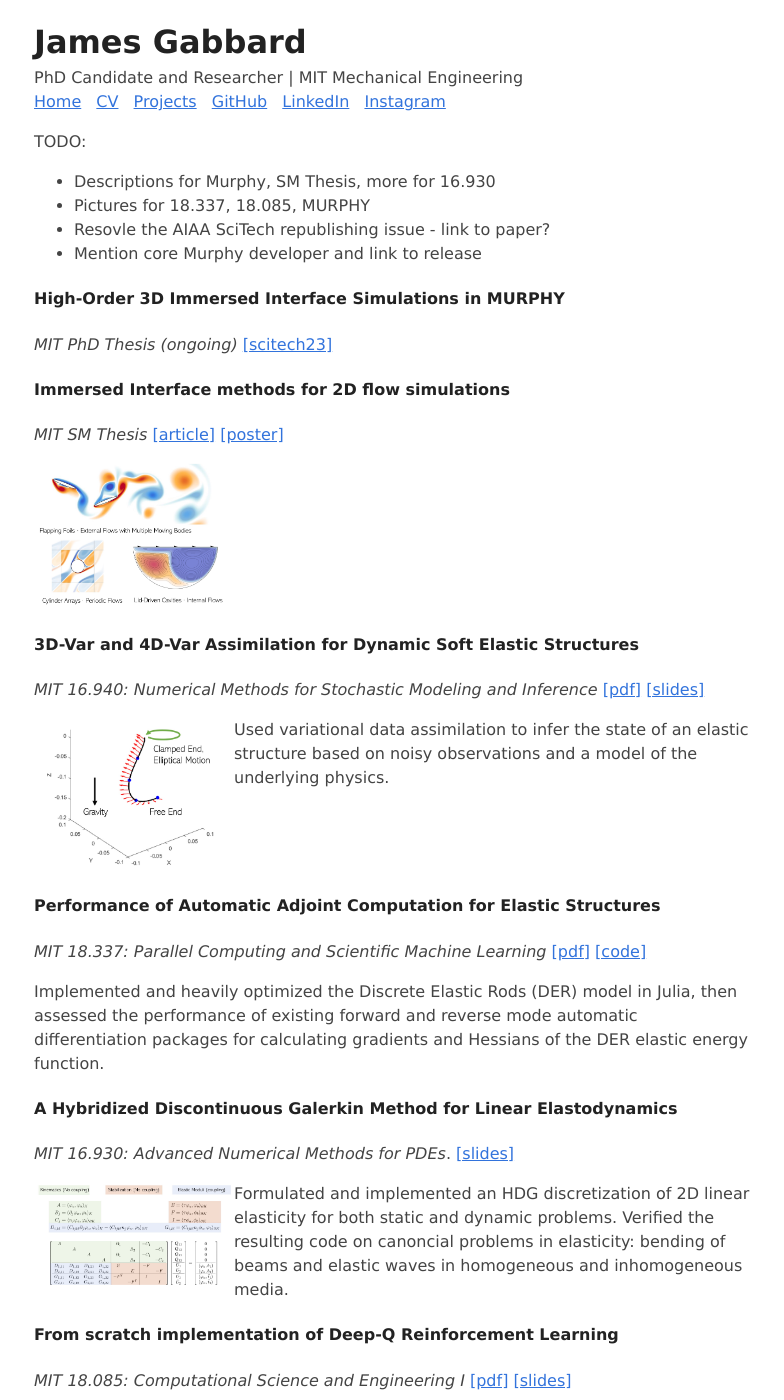
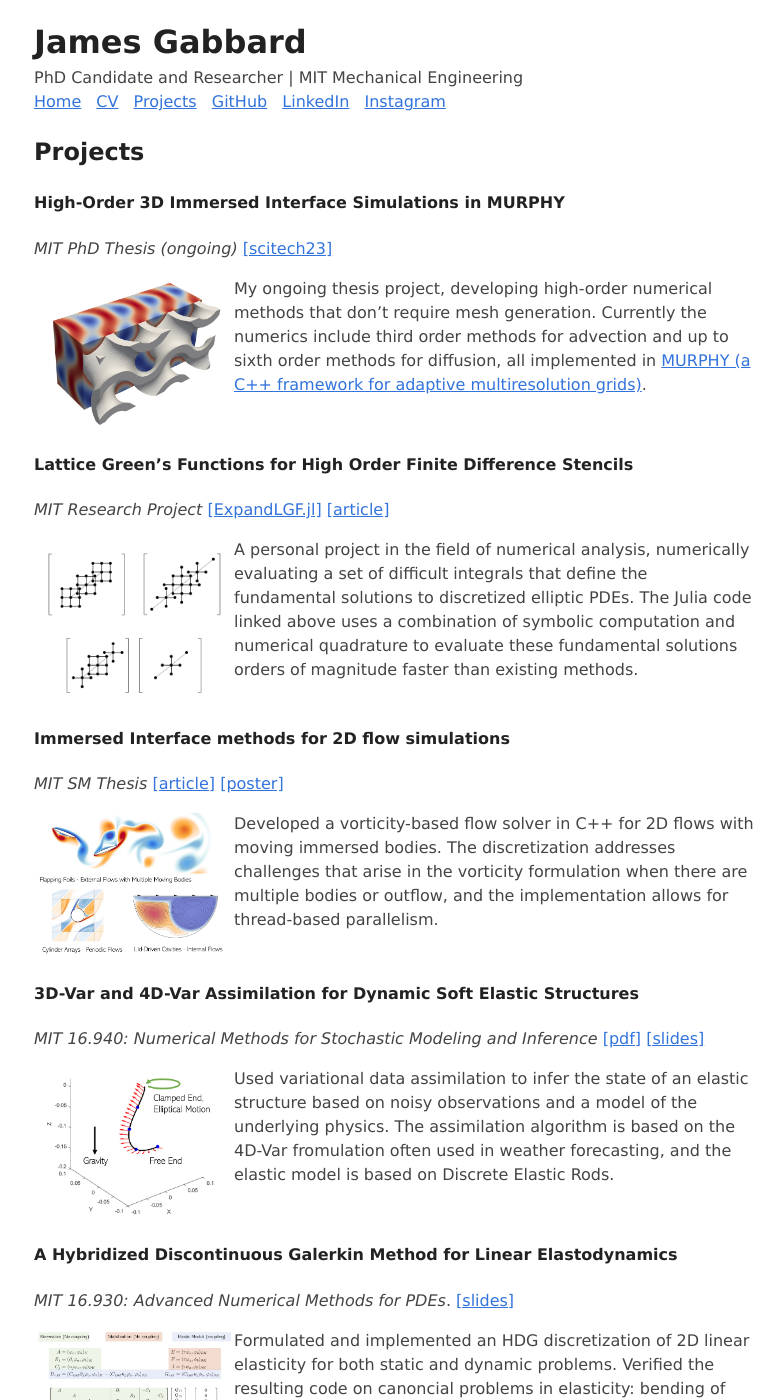
Before and after one commit to jamesgabbard/personal-website, a Jekyll site: the page built from projects.md, in a window 1280 px wide and 1400 px high. Shown: the whole window, without its empty margins (246-1030 px from the left). Built offline with Jekyll 4.4.1, drawn with Linux system fonts in a browser that asks for light colours; some of the changed text lies outside the part shown.

Commit message:
april 2024 update

```diff
--- a/_config.yml
+++ b/_config.yml
@@ -3,10 +3,14 @@
 
 title: James Gabbard
 description: PhD Candidate and Researcher | MIT Mechanical Engineering
-# url: "http://www.mit.edu" # the base hostname & protocol for your site
-# baseurl: "/~jgabbard" # the subpath of your site, e.g. /blog/
-url: http://localhost:4000/
-baseurl:
+
+### to deploy:
+url: "http://www.mit.edu" # the base hostname & protocol for your site
+baseurl: "/~jgabbard" # the subpath of your site, e.g. /blog/
+
+### to build locally:
+# url: http://localhost:4000/
+# baseurl:
 
 #########################
 # more settings
--- a/projects.md
+++ b/projects.md
@@ -2,48 +2,61 @@
 layout: default
 title: Projects
 ---
-TODO:
- - Descriptions for Murphy, SM Thesis, more for 16.930
- - Pictures for 18.337, 18.085, MURPHY
- - Resovle the AIAA SciTech republishing issue - link to paper?
- - Mention core Murphy developer and link to release
-
+## Projects
 #### High-Order 3D Immersed Interface Simulations in MURPHY
 *MIT PhD Thesis (ongoing)*
-[[scitech23]](/assets/AIAA_SciTech_2023_Submission.pdf)
+[[scitech23]]({{ site.baseurl }}/assets/Gabbard_AIAA_SciTech_2023.pdf){:target="_blank"}
+
+<img align="left" width="200" src="{{ site.url }}{{ site.baseurl }}/assets/MurphyIcon.jpg">
+My ongoing thesis project, developing high-order numerical methods that don't require mesh generation. Currently the numerics include third order methods for advection and up to sixth order methods for diffusion, all implemented in [MURPHY (a C++ framework for adaptive multiresolution grids)](https://www.murphy-code.dev/).
+<br clear="left"/>
+
+#### Lattice Green's Functions for High Order Finite Difference Stencils
+*MIT Research Project*
+[[ExpandLGF.jl]](https://github.com/vanreeslab/ExpandLGF.jl){:target="_blank"}
+[[article]](https://vanreeslab.mit.edu/wp-content/papercite-data/pdf/gabbard-2024.pdf){:target="_blank"}
+
+<img align="left" width="200" src="{{ site.url }}{{ site.baseurl }}/assets/LGFicon.png">
+A personal project in the field of numerical analysis, numerically evaluating a set of difficult integrals that define the fundamental solutions to discretized elliptic PDEs. The Julia code linked above uses a combination of symbolic computation and numerical quadrature to evaluate these fundamental solutions orders of magnitude faster than existing methods.
+<br clear="left"/>
+
 
 #### Immersed Interface methods for 2D flow simulations
 *MIT SM Thesis*
-[[article]](https://vanreeslab.mit.edu/wp-content/papercite-data/pdf/gabbard-2022.pdf)
-[[poster]](/assets/MERE_Final.pdf)
+[[article]](https://vanreeslab.mit.edu/wp-content/papercite-data/pdf/gabbard-2022.pdf){:target="_blank"}
+[[poster]]({{ site.baseurl }}/assets/MERE_Final.pdf){:target="_blank"}
 
 <img align="left" width="200" src="{{ site.url }}{{ site.baseurl }}/assets/IIM2D_Icon.jpg">
+Developed a vorticity-based flow solver in C++ for 2D flows with moving immersed bodies. The discretization addresses challenges that arise in the vorticity formulation when there are multiple bodies or outflow, and the implementation allows for thread-based parallelism.
 <br clear="left"/>
 
 #### 3D-Var and 4D-Var Assimilation for Dynamic Soft Elastic Structures
 *MIT 16.940: Numerical Methods for Stochastic Modeling and Inference*
-[[pdf]](/assets/16940_Final_Project.pdf) [[slides]](/assets/16940_Final_Slides.pdf)
+[[pdf]]({{ site.baseurl }}/assets/16940_Final_Project.pdf){:target="_blank"}
+[[slides]]({{ site.baseurl }}/assets/16940_Final_Slides.pdf){:target="_blank"}
 
 <img align="left" width="200" src="{{ site.url }}{{ site.baseurl }}/assets/16940_Elasticity.jpg">
-Used variational data assimilation to infer the state of an elastic structure based on noisy observations and a model of the underlying physics.
+Used variational data assimilation to infer the state of an elastic structure based on noisy observations and a model of the underlying physics. The assimilation algorithm is based on the 4D-Var fromulation often used in weather forecasting, and the elastic model is based on Discrete Elastic Rods.
 <br clear="left"/>
-
-#### Performance of Automatic Adjoint Computation for Elastic Structures
-*MIT 18.337: Parallel Computing and Scientific Machine Learning*
-[[pdf]](/assets/18337_Final_Project.pdf) [[code]](https://github.com/jamesgabbard/DiscreteElasticRods.jl)
-
-Implemented and heavily optimized the Discrete Elastic Rods (DER) model in Julia, then assessed the performance of existing forward and reverse mode automatic differentiation packages for calculating gradients and Hessians of the DER elastic energy function.
 
 #### A Hybridized Discontinuous Galerkin Method for Linear Elastodynamics
 *MIT 16.930: Advanced Numerical Methods for PDEs*.
-[[slides]](/assets/16930_Final_Project.pdf)
+[[slides]]({{ site.baseurl }}/assets/16930_Final_Project.pdf){:target="_blank"}
 
 <img align="left" width="200" src="{{ site.url }}{{ site.baseurl }}/assets/16930_MatrixStructure.jpg">
 Formulated and implemented an HDG discretization of 2D linear elasticity for both static and dynamic problems. Verified the resulting code on canoncial problems in elasticity: bending of beams and elastic waves in homogeneous and inhomogeneous media.
 <br clear="left"/>
 
+#### Performance of Automatic Adjoint Computation for Elastic Structures
+*MIT 18.337: Parallel Computing and Scientific Machine Learning*
+[[pdf]]({{ site.baseurl }}/assets/18337_Final_Project.pdf){:target="_blank"}
+[[code]](https://github.com/jamesgabbard/DiscreteElasticRods.jl){:target="_blank"}
+
+Implemented and heavily optimized the Discrete Elastic Rods (DER) model in Julia, then assessed the performance of existing forward and reverse mode automatic differentiation packages for calculating gradients and Hessians of the DER elastic energy function.
+
 #### From scratch implementation of Deep-Q Reinforcement Learning
 *MIT 18.085: Computational Science and Engineering I*
-[[pdf]](/assets/18085_Project_final.pdf) [[slides]](/assets/18085_Final_Slides.pdf)
+[[pdf]]({{ site.baseurl }}/assets/18085_Project_final.pdf){:target="_blank"}
+[[slides]]({{ site.baseurl }}/assets/18085_Final_Slides.pdf)
 
 Implemented a feedforward neural network, backpropagation, the ADAM optimizer, and a Deep-Q reinforcement learning framework to control a cart-pole system.
```
Also changed, not shown: index.md (+33 -7 lines), README.md, assets/JGabbard_Headshot_alt.jpg (added), assets/LGFicon.png (added), assets/MurphyIcon.jpg (added), 6 other files.
